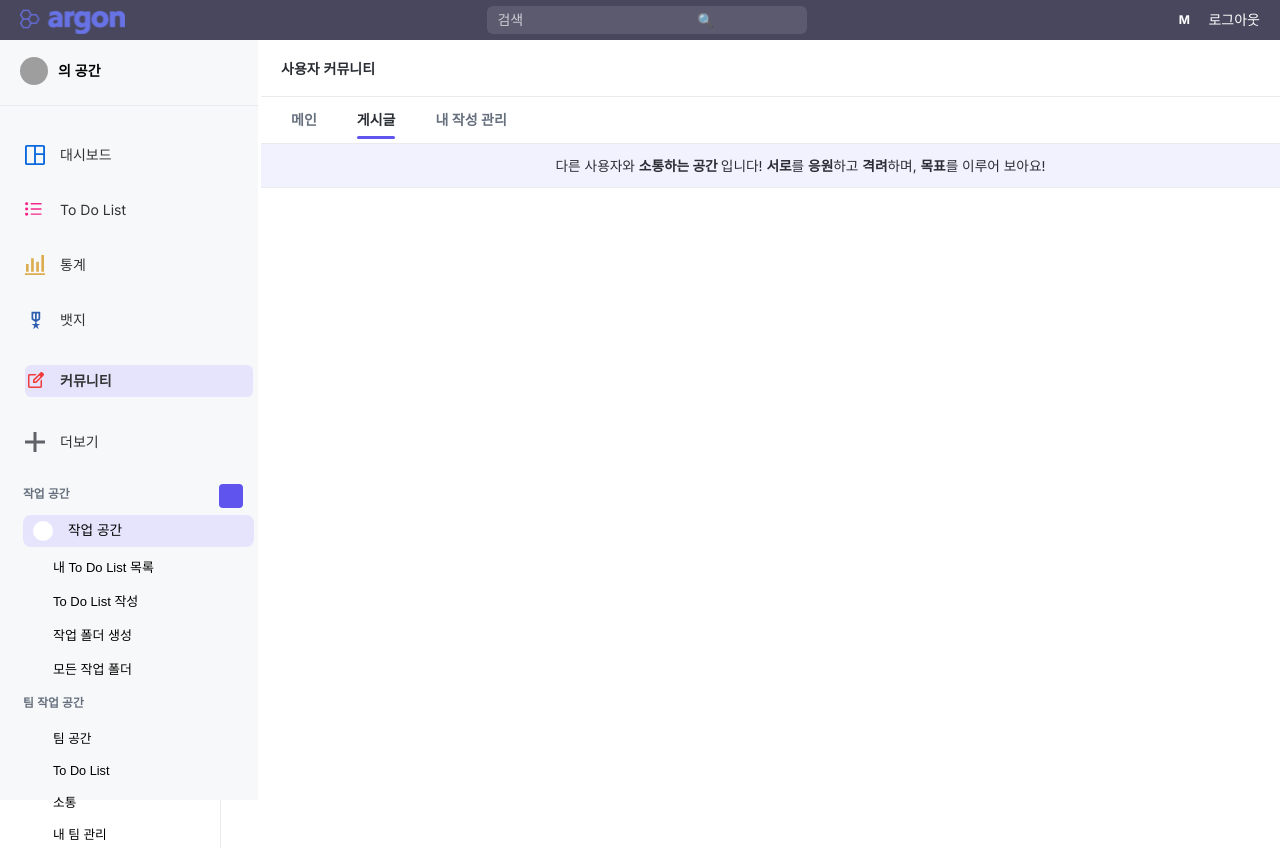
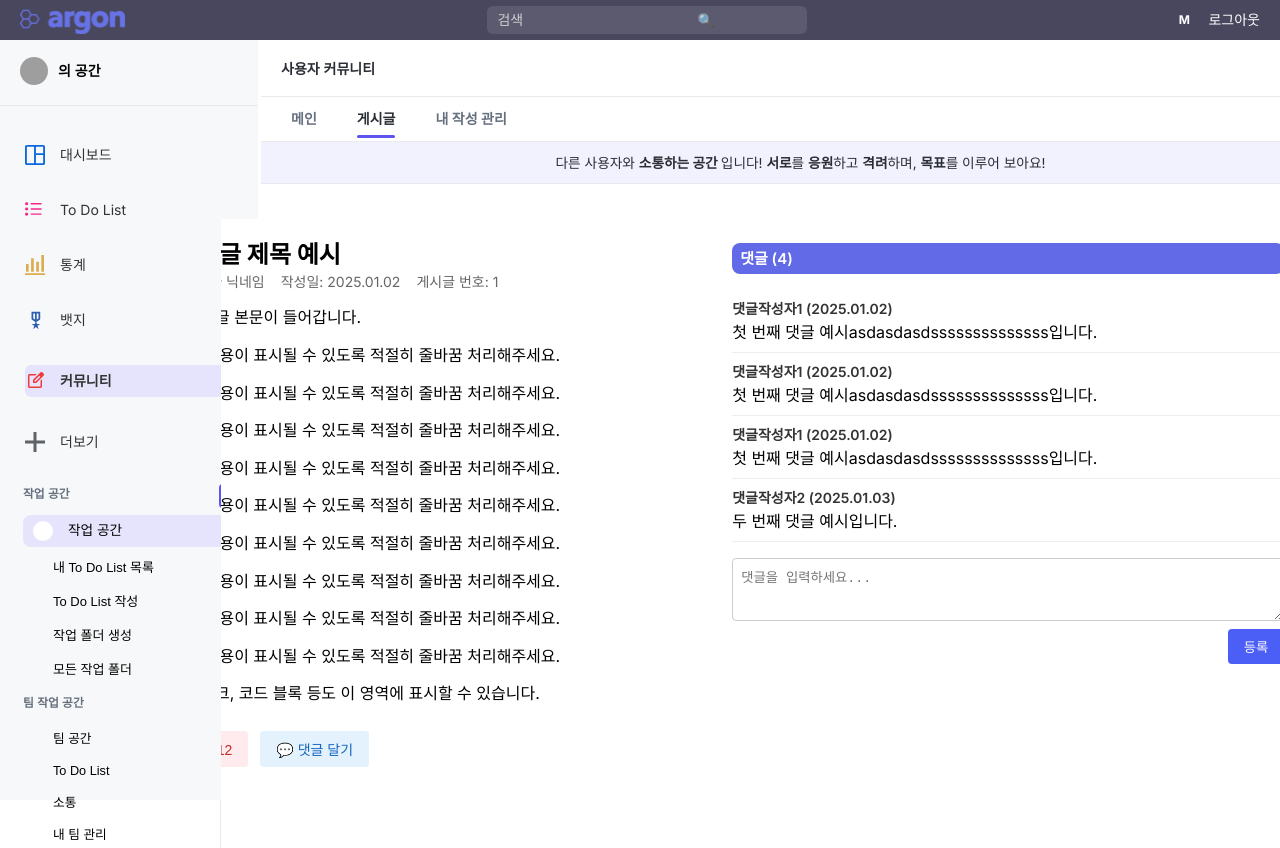
Before and after one commit to SungWookkk/FTT_frontend, a React (Create React App) app: page /community/board/1 in a window 1280 px wide. Built offline with nearby package versions, Linux system fonts and the light colour scheme; grey boxes are pictures that could not be loaded.

Commit message:
4/25 feat: [커뮤니티] 상세페이지 디자인 추가
>> 이제 BE 동기화 시작

```diff
--- a/src/components/community/CommunityDetailContentPage.js
+++ b/src/components/community/CommunityDetailContentPage.js
@@ -1,7 +1,35 @@
-import {NavLink} from "react-router-dom";
+import {NavLink, useParams} from "react-router-dom";
 import React from "react";
+import "../community/css/CommunityDetailContentPage.css"
+function CommunityDetailContentPage() {
+    const { no } = useParams(); // 경로에서 게시글 번호 추출
+    const post = {
+                no,
+                title: `${no}번 게시글 제목 예시`,
+                author: "작성자 닉네임",
+                date: "2025.01.02",
+                content: `이곳에 게시글 본문이 들어갑니다.
+        여러 줄의 내용이 표시될 수 있도록 적절히 줄바꿈 처리해주세요.
+        여러 줄의 내용이 표시될 수 있도록 적절히 줄바꿈 처리해주세요.
+        여러 줄의 내용이 표시될 수 있도록 적절히 줄바꿈 처리해주세요.
+        여러 줄의 내용이 표시될 수 있도록 적절히 줄바꿈 처리해주세요.
+        여러 줄의 내용이 표시될 수 있도록 적절히 줄바꿈 처리해주세요.
+        여러 줄의 내용이 표시될 수 있도록 적절히 줄바꿈 처리해주세요.
+        여러 줄의 내용이 표시될 수 있도록 적절히 줄바꿈 처리해주세요.
+        여러 줄의 내용이 표시될 수 있도록 적절히 줄바꿈 처리해주세요.
+        여러 줄의 내용이 표시될 수 있도록 적절히 줄바꿈 처리해주세요.
+        이미지나 링크, 코드 블록 등도 이 영역에 표시할 수 있습니다.`
+            };
 
-function CommunityDetailContentPage() {
+    const likeCount = 12;
+
+    const comments = [
+        { id: 1, author: "댓글작성자1", date: "2025.01.02", content: "첫 번째 댓글 예시asdasdasdssssssssssssss입니다." },
+        { id: 1, author: "댓글작성자1", date: "2025.01.02", content: "첫 번째 댓글 예시asdasdasdssssssssssssss입니다." },
+        { id: 1, author: "댓글작성자1", date: "2025.01.02", content: "첫 번째 댓글 예시asdasdasdssssssssssssss입니다." },
+        { id: 2, author: "댓글작성자2", date: "2025.01.03", content: "두 번째 댓글 예시입니다." },
+    ];
+
     return(
         <div className="dashboard-content">
             {/* 작업공간 헤더 */}
@@ -57,7 +85,50 @@ function CommunityDetailContentPage() {
                     <span className="normal-text">를 이루어 보아요! </span>
                 </p>
             </div>
+            {/* 2단 레이아웃 */}
+            <div className="detail-page-layout">
+                {/* 왼쪽: 게시물 */}
+                <div className="detail-post-container">
+                    <h1 className="detail-title">{post.title}</h1>
+                    <div className="detail-meta">
+                        <span>작성자: <strong>{post.author}</strong></span>
+                        <span>작성일: {post.date}</span>
+                        <span>게시글 번호: {post.no}</span>
+                    </div>
+                    <div className="detail-body">
+                        {post.content.split("\n").map((line, idx) => (
+                            <p key={idx}>{line}</p>
+                        ))}
+                    </div>
+                    <div className="detail-actions">
+                        <button className="btn-like">
+                            👍 좋아요 <span className="count">{likeCount}</span>
+                        </button>
+                        <button className="btn-comment">
+                            💬 댓글 달기
+                        </button>
+                    </div>
+                </div>
+
+                {/* 오른쪽: 댓글 */}
+                <div className="detail-comment-container">
+                    <h2>댓글 ({comments.length})</h2>
+                    <ul className="comment-list">
+                        {comments.map(c => (
+                            <li key={c.id} className="comment-item">
+                                <p><strong>{c.author}</strong> ({c.date})</p>
+                                <p>{c.content}</p>
+                            </li>
+                        ))}
+                    </ul>
+                    <div className="comment-input">
+                        <textarea placeholder="댓글을 입력하세요..." rows="3" />
+                        <button className="btn-submit">등록</button>
+                    </div>
+                </div>
+            </div>
         </div>
-    )
+    );
 }
+
 export default CommunityDetailContentPage;
--- /dev/null
+++ b/src/components/community/css/CommunityDetailContentPage.css
@@ -0,0 +1,127 @@
+.detail-page-layout {
+    display: flex;
+    gap: 24px;
+    max-width: 1200px;
+    margin: 0 auto;
+    padding: 24px 0;
+    align-items: stretch;
+    position: relative;
+    top: 11px;
+}
+
+
+/* 좌측 게시물 박스*/
+.detail-post-container {
+    background: #fff;
+    border-radius: 8px;
+    padding: 24px;
+    overflow: auto;
+    position: relative;
+    right: 200px;
+}
+
+.detail-title {
+    font-size: 24px;
+    font-weight: 700;
+    margin-bottom: 8px;
+}
+
+.detail-meta {
+    font-size: 14px;
+    color: #666;
+    margin-bottom: 16px;
+    display: flex;
+    gap: 16px;
+}
+
+.detail-body p {
+    margin-bottom: 12px;
+    line-height: 1.6;
+}
+
+.detail-actions {
+    margin: 24px 0;
+    display: flex;
+    gap: 12px;
+}
+
+.btn-like,
+.btn-comment {
+    padding: 8px 16px;
+    font-size: 14px;
+    border: none;
+    border-radius: 4px;
+    cursor: pointer;
+}
+
+.btn-like {
+    background: #ffebee;
+    color: #c62828;
+}
+
+.btn-comment {
+    background: #e3f2fd;
+    color: #1565c0;
+}
+/* 우측 댓글 박스: 전체의 1/3 차지 */
+.detail-comment-container {
+    background: #fff;
+    border-radius: 8px;
+    padding: 24px;
+    overflow-y: auto;
+    position: relative;
+    right: 100px;
+    width: 600px;
+}
+
+.detail-comment-container h2 {
+    font-size: 15px;
+    margin-bottom: 16px;
+    font-weight: 600;
+    padding: 8px;
+    background-color: #636ae8;
+    color: #ffffff;
+    border-radius: 8px;
+}
+
+.comment-list {
+    list-style: none;
+    padding: 0;
+    margin: 0 0 16px;
+}
+
+.comment-item {
+    border-bottom: 1px solid #eee;
+    padding: 12px 0;
+}
+
+.comment-item p:first-child {
+    font-size: 14px;
+    color: #333;
+    margin-bottom: 8px;
+    font-weight: 600;
+}
+
+.comment-input {
+    display: flex;
+    flex-direction: column;
+    gap: 8px;
+}
+
+.comment-input textarea {
+    width: 100%;
+    padding: 8px;
+    border: 1px solid #ccc;
+    border-radius: 4px;
+    resize: vertical;
+}
+
+.comment-input .btn-submit {
+    align-self: flex-end;
+    padding: 8px 16px;
+    background: #4b5ef5;
+    color: #fff;
+    border: none;
+    border-radius: 4px;
+    cursor: pointer;
+}
```
